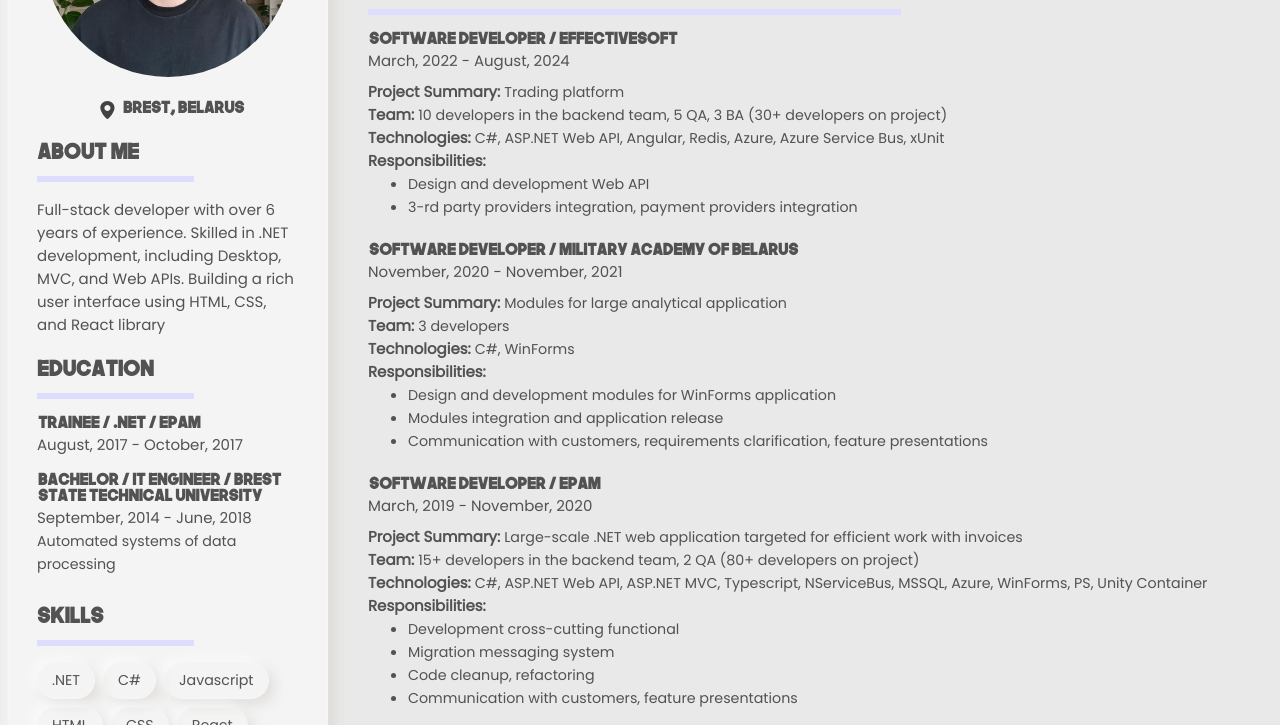
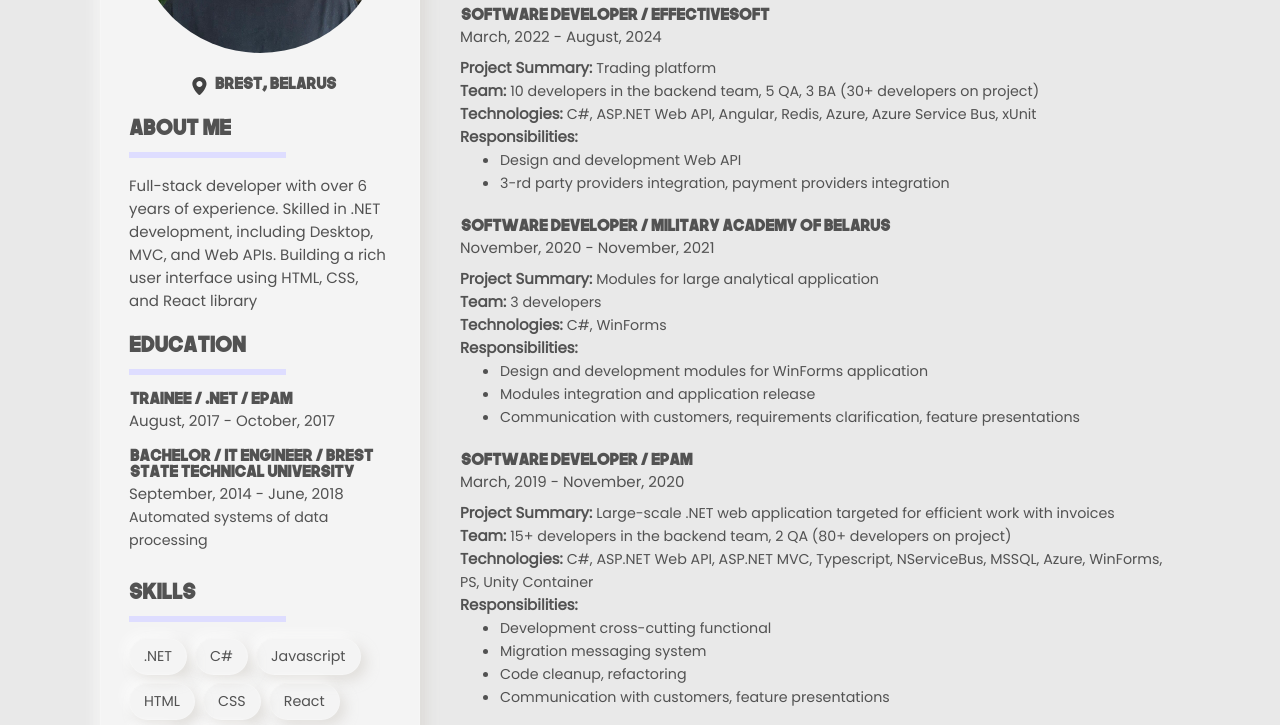
Before and after one commit to qlminspire/portfolio, a Gatsby site: page / in a window 1280 px wide. Shown: the part 234-959 px from the top of the page. Built offline with nearby package versions, Linux system fonts and the light colour scheme; Gatsby itself is replaced by a stand-in of ours.

Commit message:
Change layout max-width

```diff
--- a/src/components/layout.component.jsx
+++ b/src/components/layout.component.jsx
@@ -36,7 +36,7 @@ const LayoutContainer = styled.div`
 	display: flex;
 	justify-content: center;
 
-	max-width: 1440px;
+	max-width: 1080px;
 	margin: 0 auto;
 `
 
@@ -64,7 +64,7 @@ export const DesktopLayout = styled.div`
 	display: flex;
 	gap: 24px;
 
-	margin: 36px auto;
+	margin: 12px auto;
 
 	@media print {
 		margin: 6px auto;
```
